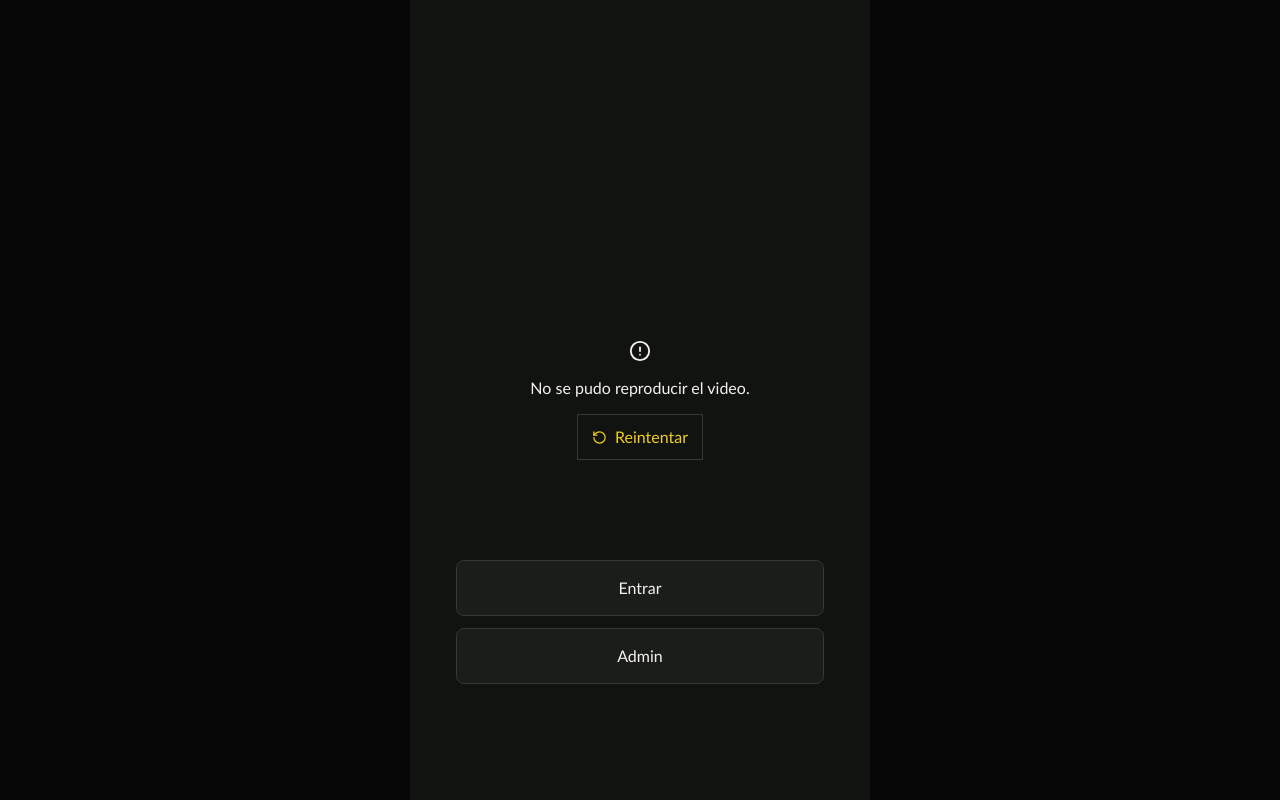
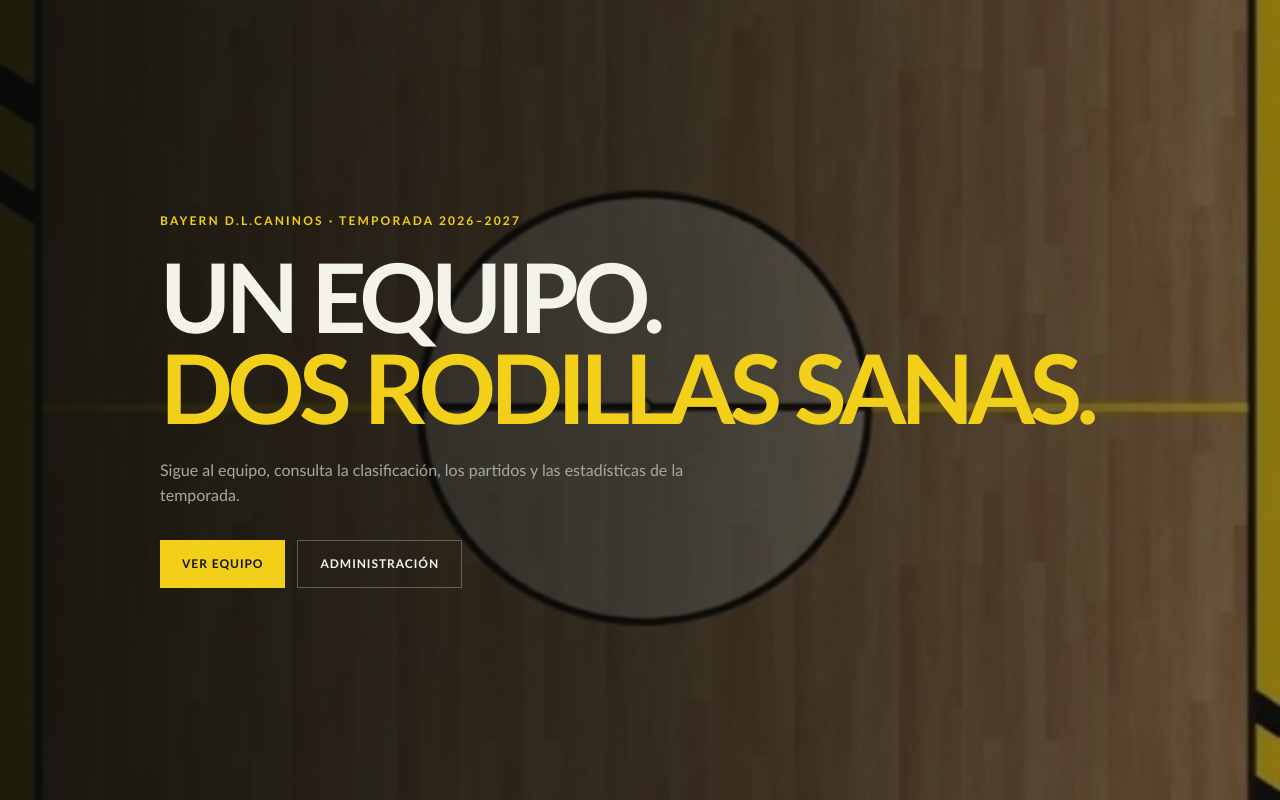
Before and after one commit to FranciscoYuste/Caninos_APP_2.0, a Next.js app: page / in a window 1280 px wide. Built offline with nearby package versions, Linux system fonts and the light colour scheme.

Commit message:
Correciones de cloudfare y visuales

```diff
--- a/src/app/globals.css
+++ b/src/app/globals.css
@@ -198,6 +198,10 @@ input {
     background: #050605;
 }
 
+.intro-desktop {
+    display: none;
+}
+
 .intro-frame {
     position: relative;
     width: min(100vw, 460px);
@@ -310,3 +314,93 @@ input {
     padding: 10px 14px;
     color: var(--lime);
 }
+
+@media (min-width: 768px) {
+    .intro-viewport {
+        display: none;
+    }
+
+    .intro-desktop {
+        display: grid;
+        min-height: 100vh;
+        min-height: 100dvh;
+        place-items: center;
+        padding: 48px;
+        background:
+            linear-gradient(90deg, #080a08e8 0%, #080a08b8 55%, #080a0870 100%),
+            url("/fotos/Campo.jpg") center / cover;
+    }
+
+    .intro-desktop-content {
+        width: min(100%, 960px);
+    }
+
+    .intro-desktop-kicker {
+        color: var(--lime);
+        font-size: 12px;
+        font-weight: 800;
+        letter-spacing: 0.18em;
+        text-transform: uppercase;
+    }
+
+    .intro-desktop h1 {
+        margin: 20px 0 0;
+        font-size: clamp(48px, 8vw, 96px);
+        font-weight: 900;
+        letter-spacing: -0.06em;
+        line-height: 0.95;
+        text-transform: uppercase;
+    }
+
+    .intro-desktop h1 span {
+        color: var(--lime);
+    }
+
+    .intro-desktop-description {
+        max-width: 560px;
+        margin-top: 24px;
+        color: var(--muted);
+        font-size: 16px;
+        line-height: 1.6;
+    }
+
+    .intro-desktop-actions {
+        display: flex;
+        flex-wrap: wrap;
+        gap: 12px;
+        margin-top: 32px;
+    }
+
+    .intro-desktop-enter,
+    .intro-desktop-admin {
+        display: inline-flex;
+        min-height: 48px;
+        align-items: center;
+        justify-content: center;
+        padding: 0 22px;
+        font-size: 12px;
+        font-weight: 900;
+        letter-spacing: 0.08em;
+        text-transform: uppercase;
+        transition: background-color 160ms ease, color 160ms ease, border-color 160ms ease;
+    }
+
+    .intro-desktop-enter {
+        background: var(--lime);
+        color: var(--ink);
+    }
+
+    .intro-desktop-enter:hover {
+        background: var(--paper);
+    }
+
+    .intro-desktop-admin {
+        border: 1px solid #ffffff45;
+        color: var(--paper);
+    }
+
+    .intro-desktop-admin:hover {
+        border-color: var(--lime);
+        color: var(--lime);
+    }
+}
--- a/src/app/layout.tsx
+++ b/src/app/layout.tsx
@@ -2,7 +2,7 @@ import type { Metadata } from "next";
 import "./globals.css";
 
 export const metadata: Metadata = {
-    title: "Bayern D.L.Caninos | La temporada, en equipo",
+    title: "Bayern D.L.Caninos",
     description: "Plantilla, calendario, resultados y estadísticas de Bayern D.L.Caninos.",
 };
 
--- a/src/components/intro-landing.tsx
+++ b/src/components/intro-landing.tsx
@@ -1,17 +1,39 @@
 "use client";
 
-import { useState } from "react";
+import { useEffect, useState } from "react";
 import Link from "next/link";
 import { CircleAlert, RotateCcw } from "lucide-react";
 
 export function IntroLanding() {
+    const [isMobile, setIsMobile] = useState(false);
     const [videoUnavailable, setVideoUnavailable] = useState(false);
     const [replayKey, setReplayKey] = useState(0);
 
+    useEffect(() => {
+        const mediaQuery = window.matchMedia("(max-width: 767px)");
+        const updateViewport = () => setIsMobile(mediaQuery.matches);
+
+        updateViewport();
+        mediaQuery.addEventListener("change", updateViewport);
+        return () => mediaQuery.removeEventListener("change", updateViewport);
+    }, []);
+
     return (
+        <>
+            <main className="intro-desktop" aria-label="Portada Bayern D.L.Caninos">
+                <div className="intro-desktop-content">
+                    <p className="intro-desktop-kicker">Bayern D.L.Caninos · Temporada 2026–2027</p>
+                    <h1>Un equipo.<br /><span>Dos rodillas sanas.</span></h1>
+                    <p className="intro-desktop-description">Sigue al equipo, consulta la clasificación, los partidos y las estadísticas de la temporada.</p>
+                    <div className="intro-desktop-actions">
+                        <Link href="/equipo" className="intro-desktop-enter">Ver equipo</Link>
+                        <Link href="/login?next=%2Fadmin" className="intro-desktop-admin">Administración</Link>
+                    </div>
+                </div>
+            </main>
             <main className="intro-viewport" aria-label="Portada Bayern D.L.Caninos">
                 <div className={`intro-frame ${videoUnavailable ? "intro-frame--fallback" : ""}`}>
-                {!videoUnavailable ? (
+                    {isMobile && !videoUnavailable ? (
                         <video
                             key={replayKey}
                             className="intro-video"
@@ -24,7 +46,7 @@ export function IntroLanding() {
                         >
                             <source src="/videos/introEdit.MP4" type="video/mp4" />
                         </video>
-                ) : (
+                    ) : videoUnavailable ? (
                         <div className="intro-fallback">
                             <CircleAlert size={22} />
                             <p>No se pudo reproducir el video.</p>
@@ -32,7 +54,7 @@ export function IntroLanding() {
                                 <RotateCcw size={15} /> Reintentar
                             </button>
                         </div>
-                )}
+                    ) : null}
 
                     <Link href="/equipo" className="intro-hotspot intro-hotspot--enter" aria-label="Entrar al equipo">
                         <span>Entrar</span>
@@ -42,5 +64,6 @@ export function IntroLanding() {
                     </Link>
                 </div>
             </main>
+        </>
     );
 }
```
Lines whose indentation alone changed are shown as unchanged.
